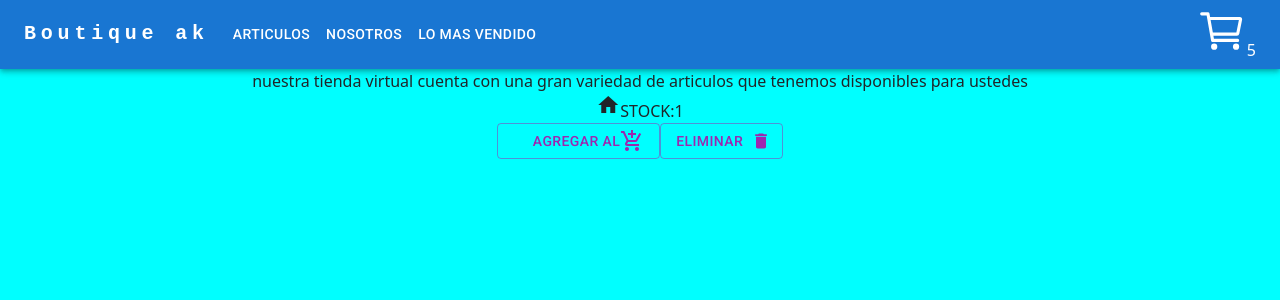
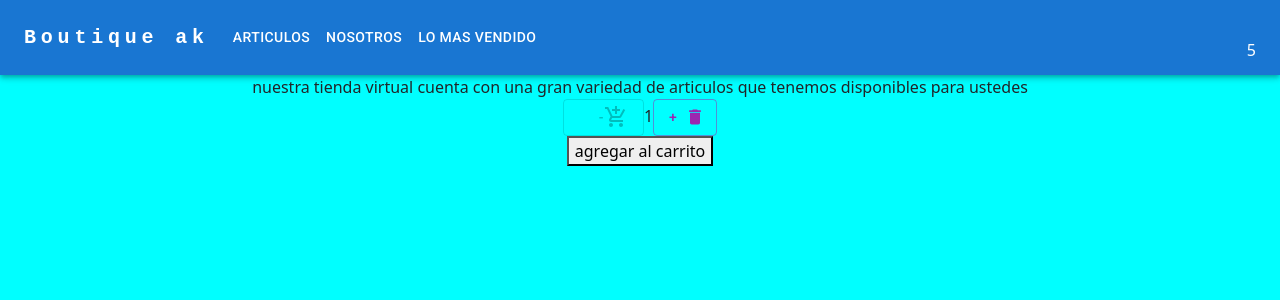
Before and after one commit to harold12a/Primer-react, a React (Create React App) app: page / in a window 1280 px wide. Shown: the top 300 px of the page. Built offline with nearby package versions, Linux system fonts and the light colour scheme.

Commit message:
agregando onAdd al contador

```diff
--- a/src/App.js
+++ b/src/App.js
@@ -7,11 +7,18 @@ import NavBar from './componentes/NavBar';
 
 
 function App() {
+
+  const onAdd =(quantity)=>{
+    alert(`compraste en boutiqueak  ${quantity} uniades`);
+   // console.log(`compraste${quantity}uniades`);
+  }
+
+
     return (
     <div className = "App" >
       <NavBar/>
         <ItemListContainer texto={"nuestra tienda virtual cuenta con una gran variedad de articulos que tenemos disponibles para ustedes"}/>
-        <ItemCount initial={1} stock ={5}/>
+        <ItemCount initial={1} stock ={5} onAdd={onAdd}/>
 
 
        </div>
--- a/src/componentes/ItemCount.jsx
+++ b/src/componentes/ItemCount.jsx
@@ -1,56 +1,62 @@
-import React, { useState } from 'react';
+import React, { useState,useEffect } from 'react';
 import AddShoppingCartIcon from '@mui/icons-material/AddShoppingCart'
 import IconButton from '@mui/material/IconButton';
 import Button from '@mui/material/Button';
 import DeleteIcon from '@mui/icons-material/Delete';
-import { Icon } from '@mui/material';
+
+
+
+function ItemCount({initial,stock,onAdd}) {
+  const[count,setCount] = useState ((initial));
+  const decrease = () => {
+    setCount(count - 1);
+  }
+  const increase = () => {
+    setCount(count + 1);
+  }
+
+
+  useEffect(() => {
+    console.log('render')
+    if(count ==1){
+      alert('has agregado 1 unidad  ');
+      }else if(count==2){
+        alert('has agregado 2 unidad  ');
+      }else if(count==3){
+        alert('has agregado 3 unidad  ');
+      }else if (count==4){
+        alert('has agregado 4 unidad  ');
+      }else{
+        alert('has agregado el maximo stock disponible 5 unidades');
+      }
+  });
 
 
 
 
+return (
 
-function ItemCount({stock,initial}) {
+     <div className= 'counter'>
 
+         <Button disabled={count <=1 } onClick={decrease}
+           variant="outlined" color="secondary" aria-label="add to shopping cart" startIcon={<IconButton />}  >
+            -
+        <AddShoppingCartIcon />
 
+      </Button>
+      <span>{count}</span>
 
-    const[x,setX] = useState (initial);
+       <Button disabled={count >= stock } onClick={increase}
+        variant="outlined" color="secondary" endIcon={<DeleteIcon />}>
+        +
+        </Button>
+        <div>
+          <button disabled={stock <= 0} onClick ={()=> onAdd(count)}>agregar al carrito</button>
+        </div>
 
-    console.log('render');
+        </div>
 
-
-
-    return (
-    <div >
-        <Icon>home</Icon>
-
-        STOCK:{x}
-        <br/>
-        <Button onClick={()=>{
-             x< stock ? setX(x+1):setX(x);
-
-            }}
-           variant="outlined" color="secondary" aria-label="add to shopping cart" startIcon={<IconButton />}  >
-            Agregar al
-        <AddShoppingCartIcon />
-      </Button>
-
-
-
-        <Button onClick={()=>{
-
-            x> initial ? setX(x-1):setX(x);
-
-
-        }}
-        variant="outlined" color="secondary" endIcon={<DeleteIcon />}>
-        Eliminar
-      </Button>
-
-
-         </div>
-
-
-    );
+        );
 }
 
 export default ItemCount;
--- a/src/componentes/NavBar.jsx
+++ b/src/componentes/NavBar.jsx
@@ -13,6 +13,7 @@ import Tooltip from '@mui/material/Tooltip';
 import MenuItem from '@mui/material/MenuItem';
 import AdbIcon from '@mui/icons-material/Adb';
 import CartWidget from './CartWidget';
+
 
 const pages = ['Articulos', 'nosotros', 'lo mas vendido'];
 const settings = ['Profile', 'Account', 'Dashboard', 'Logout'];
@@ -127,7 +128,7 @@ const NavBar = () => {
           </Box>
 
           <Box sx={{ flexGrow: 0 }}>
-          <CartWidget numero={5}/>
+            <CartWidget numero={5}/>
           </Box>
         </Toolbar>
       </Container>
--- a/src/index.js
+++ b/src/index.js
@@ -1,17 +1,23 @@
 import React from 'react';
-import ReactDOM from 'react-dom';
+import * as ReactDOMClient from 'react-dom/client';
 import './index.css';
 import App from './App';
 import * as serviceWorker from './serviceWorker';
 
-ReactDOM.render(
+
+
+
+const rootElement=document.getElementById('root');
+const root= ReactDOMClient.createRoot(rootElement);
+root.render(
 <React.StrictMode>
     <App />
     </React.StrictMode>,
-    document.getElementById('root')
+
 );
 
 // If you want your app to work offline and load faster, you can change
 // unregister() to register() below. Note this comes with some pitfalls.
 // Learn more about service workers: https://bit.ly/CRA-PWA
+
 serviceWorker.unregister();
```
Also changed, not shown: src/componentes/ItemListContainer.jsx (+7 -1 lines), src/logo.svg (deleted), 1 other file (tests, documents, lock files or other folders).
